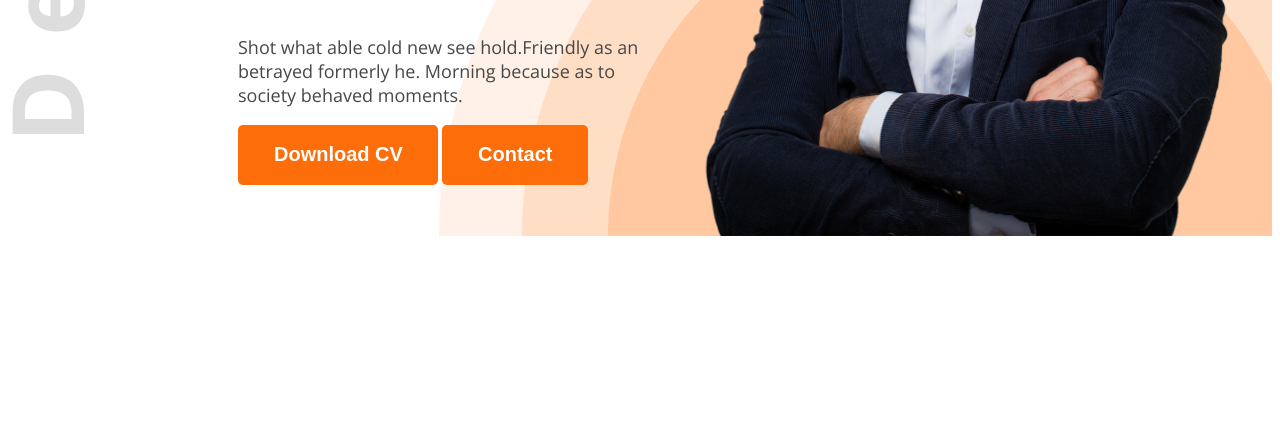
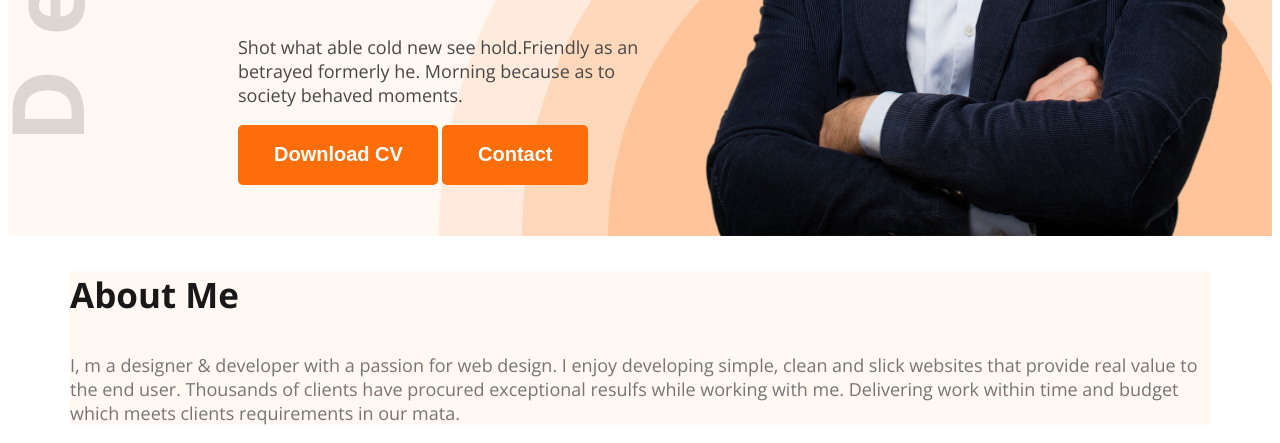
Before and after one commit to kamrulhasankanan/web-dev-portfolio-mary, a plain HTML site: page index.html in a window 1280 px wide. Shown: the part 637-1080 px from the top of the page. Before the commit the page ends 881 px from the top, so only its background shows below. Drawn offline with nearby package versions, Linux system fonts and the light colour scheme.

Commit message:
creating main structure

```diff
--- a/index.html
+++ b/index.html
@@ -13,7 +13,7 @@
 </head>
 
 <body class="open-sans-normal">
-    <header class="header">
+    <header class="header secondary-bg">
         <nav>
             <h3 class="nav-title">Ma<span class="text-primary">r</span>y</h3>
             <ul>
@@ -34,6 +34,9 @@
         </div>
     </header>
     <main>
+        <section class="about secondary-bg">
+            <h3 class="section-title">About Me</h3>
+            <p class="section-description">I, m a designer & developer with a passion for web design. I enjoy developing simple, clean and slick websites that provide real value to the end user. Thousands of clients have procured exceptional resulfs while working with me. Delivering work within time and budget which meets clients requirements in our mata.</p>
 
     </main>
     <footer>
--- a/styles/portfolio.css
+++ b/styles/portfolio.css
@@ -7,6 +7,9 @@
 }
 
 /* shared style */
+.secondary-bg{
+    background-color: #FFF8F3;
+}
 .text-primary{
     color: #FD6E0A;
 }
@@ -82,3 +85,19 @@ nav li a{
 .banner-content{
     max-width: 580px;
 }
+/* Main Style */
+main{
+    width: 1140Px;
+    margin: 0 auto;
+}
+.section-title{
+    font-size: 35px;
+    font-weight: bold;
+    color: #181818;
+}
+
+.section-description{
+    font-size: 18px;
+    color: #757575;
+
+}
```
